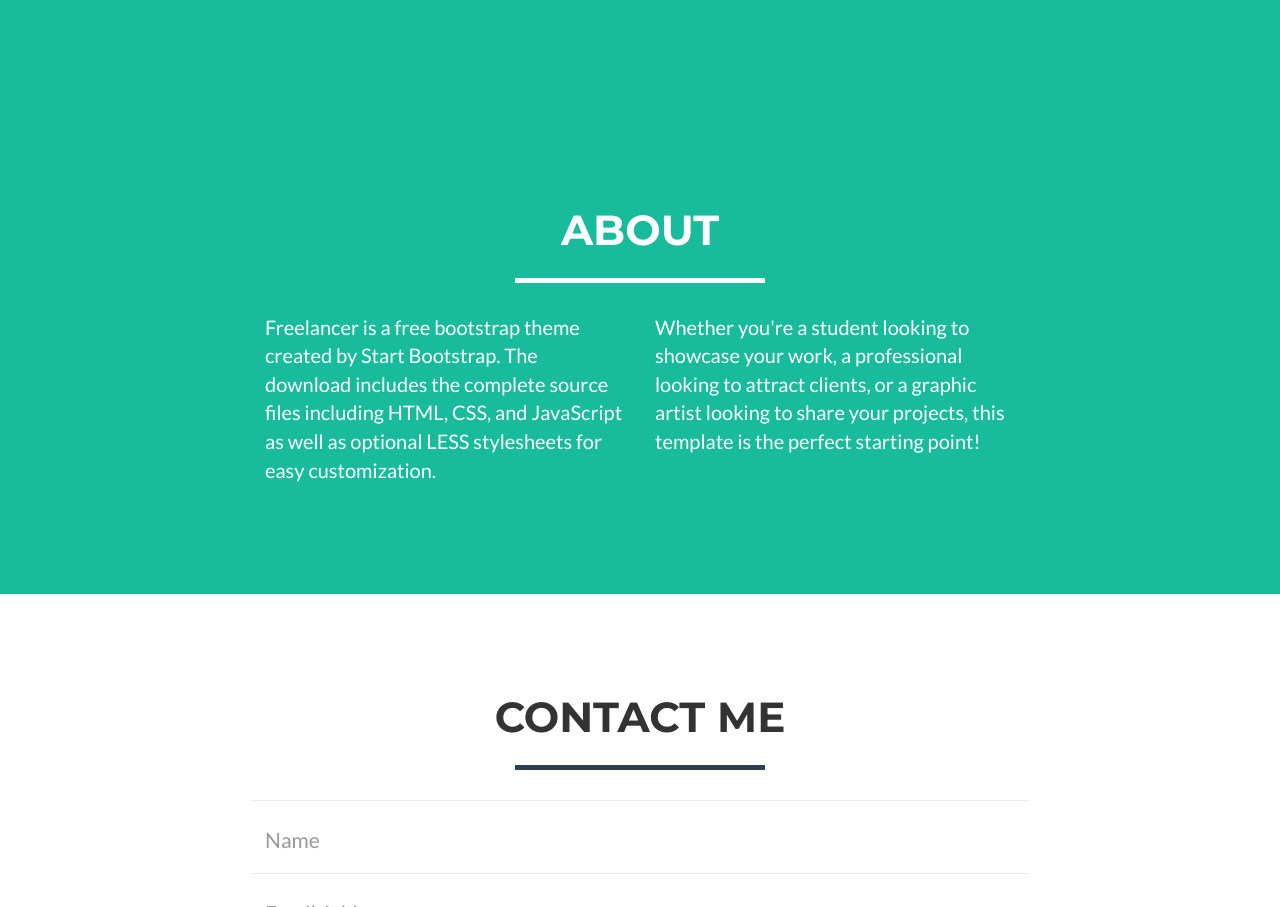
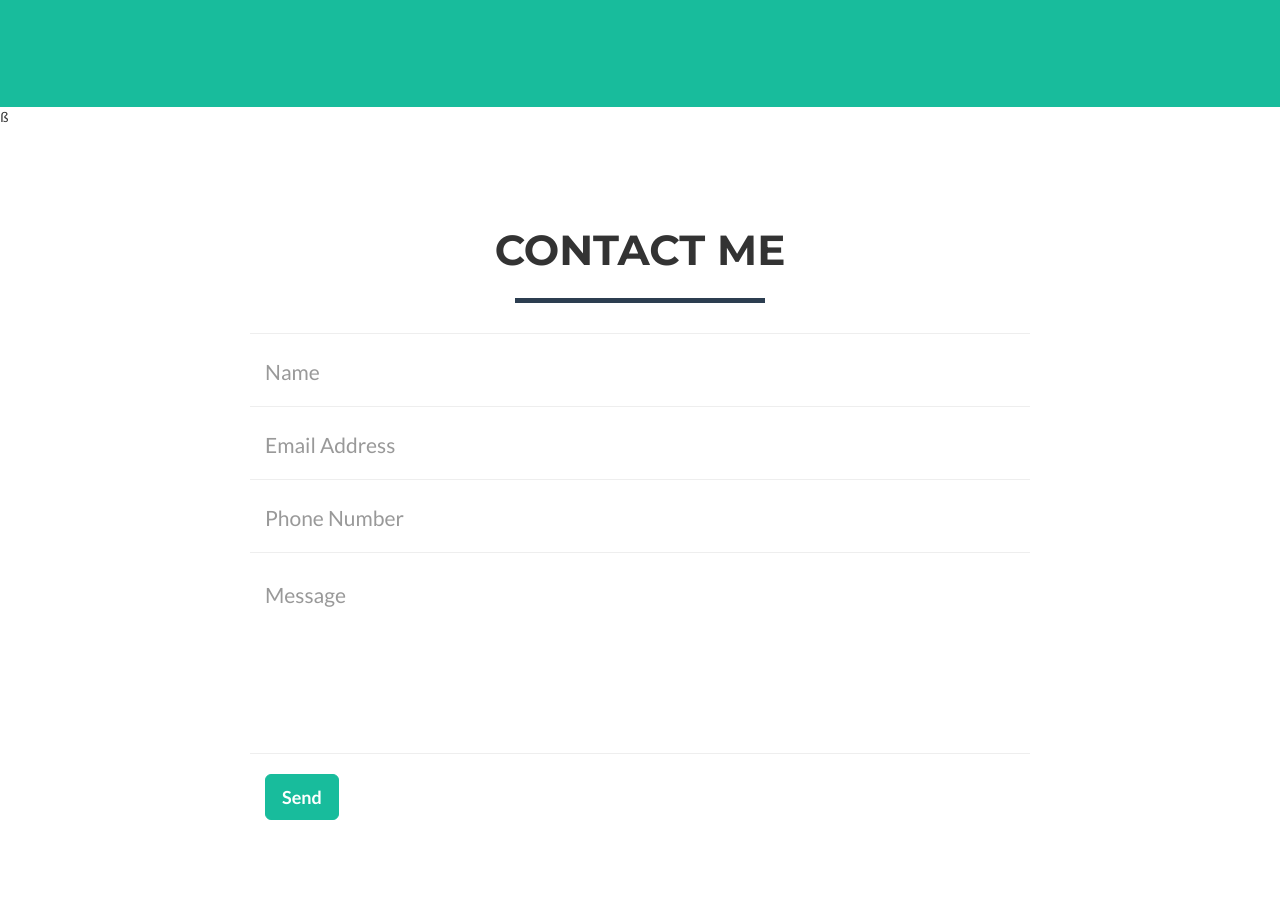
Before and after one commit to MajaliaRin/MajaliaRin.github.io, a website: page index.html in a window 1280 px wide. Shown: the part 2523-3430 px from the top of the page. Drawn offline with nearby package versions, Linux system fonts and the light colour scheme.

Commit message:
modifyeppd

```diff
--- a/index.html
+++ b/index.html
@@ -171,27 +171,7 @@
 
 
 
-    <!-- About Section -->
-    <section class="success" id="about">
-        <div class="container">
-            <div class="row">
-                <div class="col-lg-12 text-center">
-                    <h2>About</h2>
-                    <hr class="star-light">
-                </div>
-            </div>
-            <div class="row">
-                <div class="col-lg-4 col-lg-offset-2">
-                    <p>Freelancer is a free bootstrap theme created by Start Bootstrap. The download includes the complete source files including HTML, CSS, and JavaScript as well as optional LESS stylesheets for easy customization.</p>
-                </div>
-                <div class="col-lg-4">
-                    <p>Whether you're a student looking to showcase your work, a professional looking to attract clients, or a graphic artist looking to share your projects, this template is the perfect starting point!</p>
-                </div>
-
-            </div>
-        </div>
-    </section>
-
+    ß
     <!-- Contact Section -->
     <section id="contact">
         <div class="container">
```
